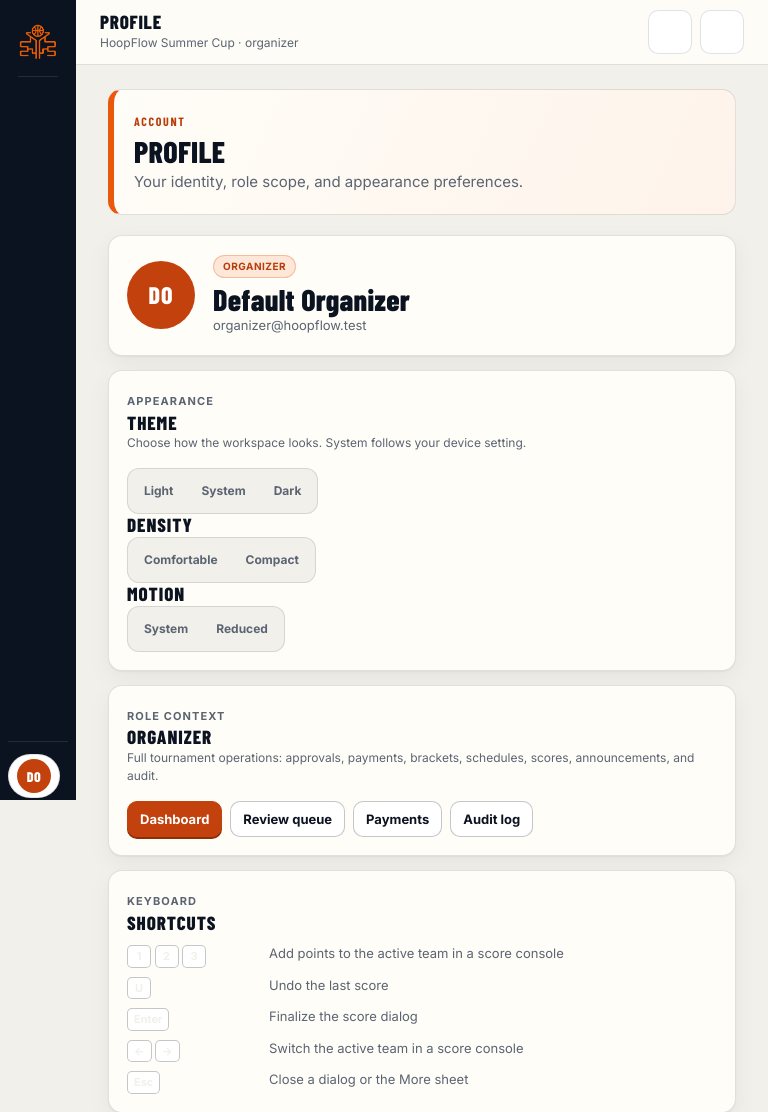
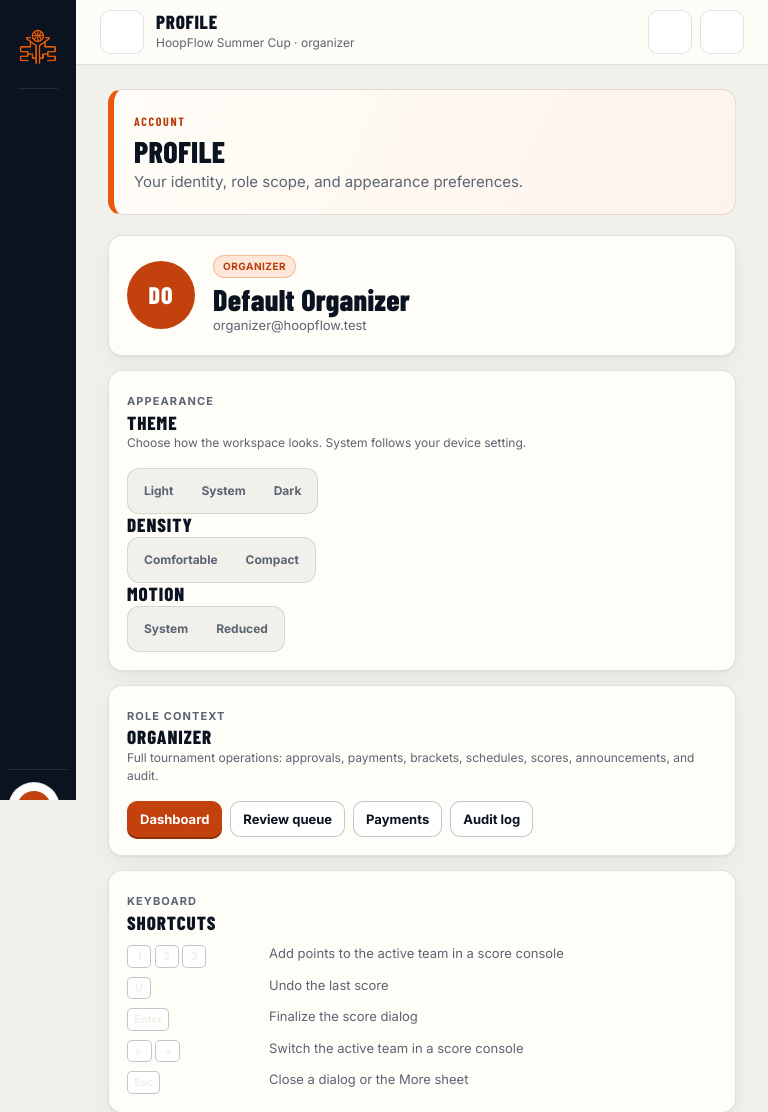
Before and after one commit to Wardikhead/HoopFlow, a Laravel app: page /profile in a window 768 px wide. Shown: the top 1112 px of the page. Run offline with Laravel 12, Linux system fonts and the light colour scheme; a user stored in the database is signed in; data comes from the database, SQL or seed files in the repository; style sheets or scripts are compiled from the project's sources; some libraries are stand-ins or nearby versions.

Commit message:
feat: add collapsible rail with persisted nav state

```diff
--- a/src/resources/css/hf/_shell.scss
+++ b/src/resources/css/hf/_shell.scss
@@ -69,7 +69,7 @@
 
 .hf-app {
   display: grid;
-  grid-template-columns: 248px minmax(0, 1fr);
+  grid-template-columns: auto minmax(0, 1fr);
   grid-template-rows: auto 1fr;
   min-height: 100vh;
 }
@@ -103,6 +103,7 @@
   display: flex;
   flex-direction: column;
   gap: 6px;
+  width: 248px;
   height: 100vh;
   overflow-y: auto;
   padding: 18px 14px;
@@ -362,74 +363,70 @@
   content: '';
 }
 
-@media (min-width: 768px) and (max-width: 1199.98px) {
-  .hf-app {
-    grid-template-columns: 76px minmax(0, 1fr);
+.hf-nav-toggle {
+  display: none;
+}
+
+@media (min-width: 768px) {
+  .hf-nav-toggle {
+    display: inline-flex;
+    flex: none;
   }
 
-  .hf-rail {
-    align-items: center;
-    padding: 18px 8px;
+  .hf-rail .hf-user-meta {
+    display: block;
+    max-width: 140px;
+    overflow: hidden;
   }
 
-  .hf-rail-brand {
-    justify-content: center;
-    padding: 4px 0 14px;
+  [data-nav='collapsed'] .hf-rail {
+    align-items: center;
+    width: 76px;
+    padding-inline: 8px;
   }
 
-  .hf-rail-brand .hf-brand__text,
-  .hf-rail-label,
-  .hf-rail-link span {
-    position: absolute;
-    width: 1px;
-    height: 1px;
-    padding: 0;
-    overflow: hidden;
-    clip: rect(0, 0, 0, 0);
-    white-space: nowrap;
-    border: 0;
+  [data-nav='collapsed'] .hf-rail-brand {
+    justify-content: center;
+    padding-inline: 0;
   }
 
-  .hf-rail-link {
+  [data-nav='collapsed'] .hf-rail-brand .hf-brand {
+    gap: 0;
+  }
+
+  [data-nav='collapsed'] .hf-rail-brand .hf-brand__text,
+  [data-nav='collapsed'] .hf-rail .hf-nav-link__label,
+  [data-nav='collapsed'] .hf-rail-footer .hf-user-meta,
+  [data-nav='collapsed'] .hf-rail-footer .hf-user-chip > .bi {
+    max-width: 0;
+    opacity: 0;
+    overflow: hidden;
+    pointer-events: none;
+  }
+
+  [data-nav='collapsed'] .hf-rail .hf-rail-label {
+    max-height: 8px;
+    margin: 2px 0 0;
+    overflow: hidden;
+    opacity: 0;
+  }
+
+  [data-nav='collapsed'] .hf-rail-link {
     justify-content: center;
+    gap: 0;
     width: 52px;
     padding: 10px 0;
   }
 
-  .hf-rail-link::after {
-    position: absolute;
-    left: calc(100% + 10px);
-    z-index: 90;
-    padding: 6px 8px;
-    border-radius: 6px;
-    background: var(--hf-ink);
-    color: var(--hf-ground);
-    content: attr(data-label);
-    font-size: 11px;
-    opacity: 0;
-    pointer-events: none;
-    transition: opacity var(--hf-dur-micro) linear;
-    white-space: nowrap;
-  }
-
-  .hf-rail-link:hover::after,
-  .hf-rail-link:focus-visible::after {
-    opacity: 1;
-  }
-
-  .hf-rail-footer {
+  [data-nav='collapsed'] .hf-rail-footer {
     width: 100%;
   }
 
-  .hf-rail-footer .hf-user-chip {
+  [data-nav='collapsed'] .hf-rail-footer .hf-user-chip {
     justify-content: center;
+    gap: 0;
     width: 52px;
     padding: 4px;
-  }
-
-  .hf-rail-footer .hf-user-meta,
-  .hf-rail-footer .hf-user-chip > .bi {
-    display: none;
   }
 }
 
--- a/src/resources/js/app.js
+++ b/src/resources/js/app.js
@@ -11,7 +11,7 @@ import { initMotion } from './ui/motion';
 import { initPreferences, syncPreferenceButtons } from './ui/preferences';
 import { initScoreConsole } from './ui/score-console';
 import { initScorekeeper } from './ui/scorekeeper';
-import { initMoreSheet, initShell } from './ui/shell';
+import { initMoreSheet, initNavRail, initShell } from './ui/shell';
 import { registerToasts } from './ui/toasts';
 import { initValidation } from './ui/validation';
 
@@ -24,6 +24,7 @@ initPreferences();
 document.addEventListener('hf:theme-changed', syncPreferenceButtons);
 initScoreConsole();
 initScorekeeper();
+initNavRail();
 initShell();
 initMoreSheet();
 initValidation();
--- a/src/resources/views/layouts/public.blade.php
+++ b/src/resources/views/layouts/public.blade.php
@@ -25,6 +25,16 @@
                 document.documentElement.style.colorScheme = dark ? 'dark' : 'light';
             } catch (e) {
                 document.documentElement.setAttribute('data-theme', 'light');
+            }
+
+            try {
+                var nav = localStorage.getItem('hf-nav');
+                if (nav !== 'expanded' && nav !== 'collapsed') {
+                    nav = window.matchMedia('(min-width: 1200px)').matches ? 'expanded' : 'collapsed';
+                }
+                document.documentElement.dataset.nav = nav;
+            } catch (e) {
+                document.documentElement.dataset.nav = window.matchMedia('(min-width: 1200px)').matches ? 'expanded' : 'collapsed';
             }
         })();
     </script>
@@ -164,7 +174,7 @@
         @endphp
 
         <div class="hf-app">
-            <aside class="hf-rail" aria-label="Primary navigation">
+            <aside class="hf-rail" id="hf-rail" aria-label="Primary navigation">
                 <a class="hf-rail-brand" href="{{ route('dashboard') }}" aria-label="HoopFlow dashboard">
                     <x-brand size="md" on-dark tagline="Tournament ops" />
                 </a>
@@ -177,6 +187,14 @@
             </aside>
 
             <header class="hf-topbar">
+                <button type="button"
+                        class="hf-icon-btn hf-nav-toggle"
+                        data-nav-toggle
+                        aria-controls="hf-rail"
+                        aria-expanded="true"
+                        aria-label="Collapse navigation">
+                    <i class="bi bi-chevron-double-left" aria-hidden="true"></i>
+                </button>
                 <div class="hf-topbar-context">
                     @hasSection('breadcrumbs')
                         @yield('breadcrumbs')
```
Also changed, not shown: src/resources/js/ui/shell.js (+45 -0 lines).
